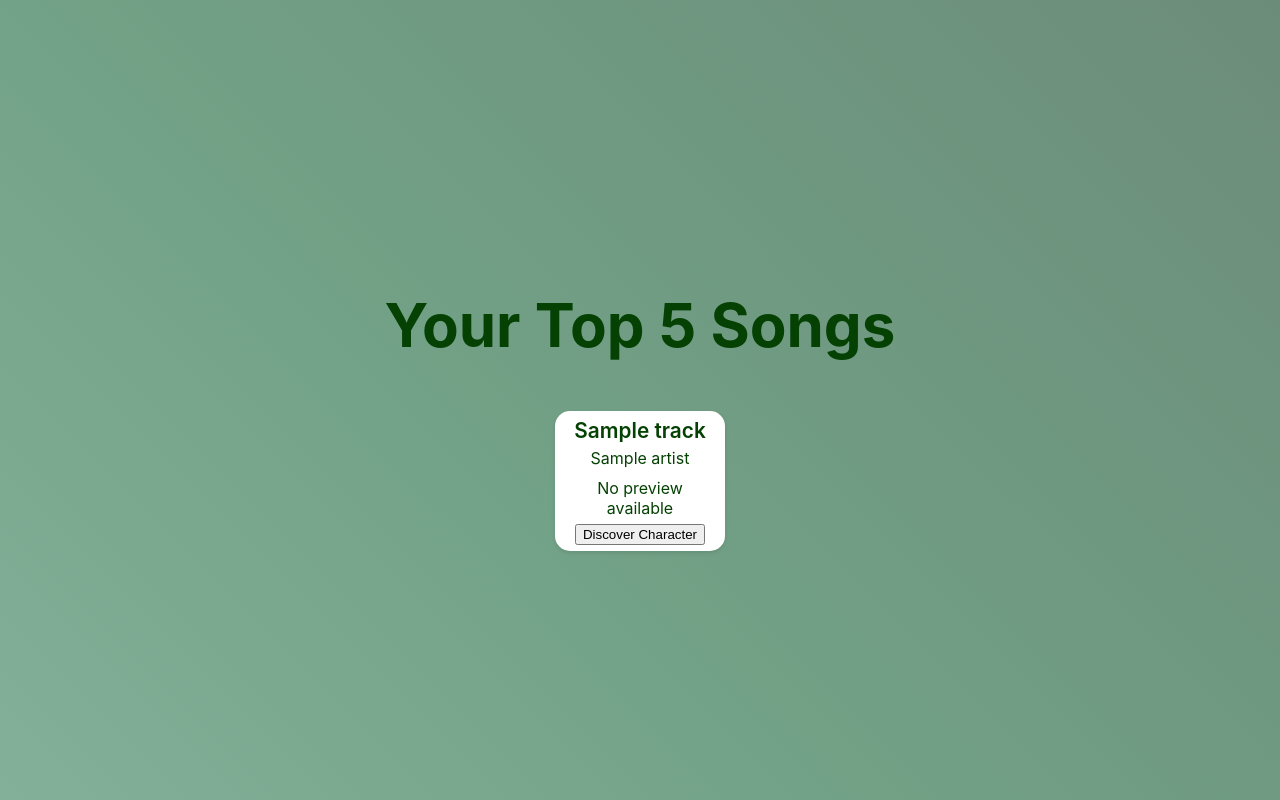
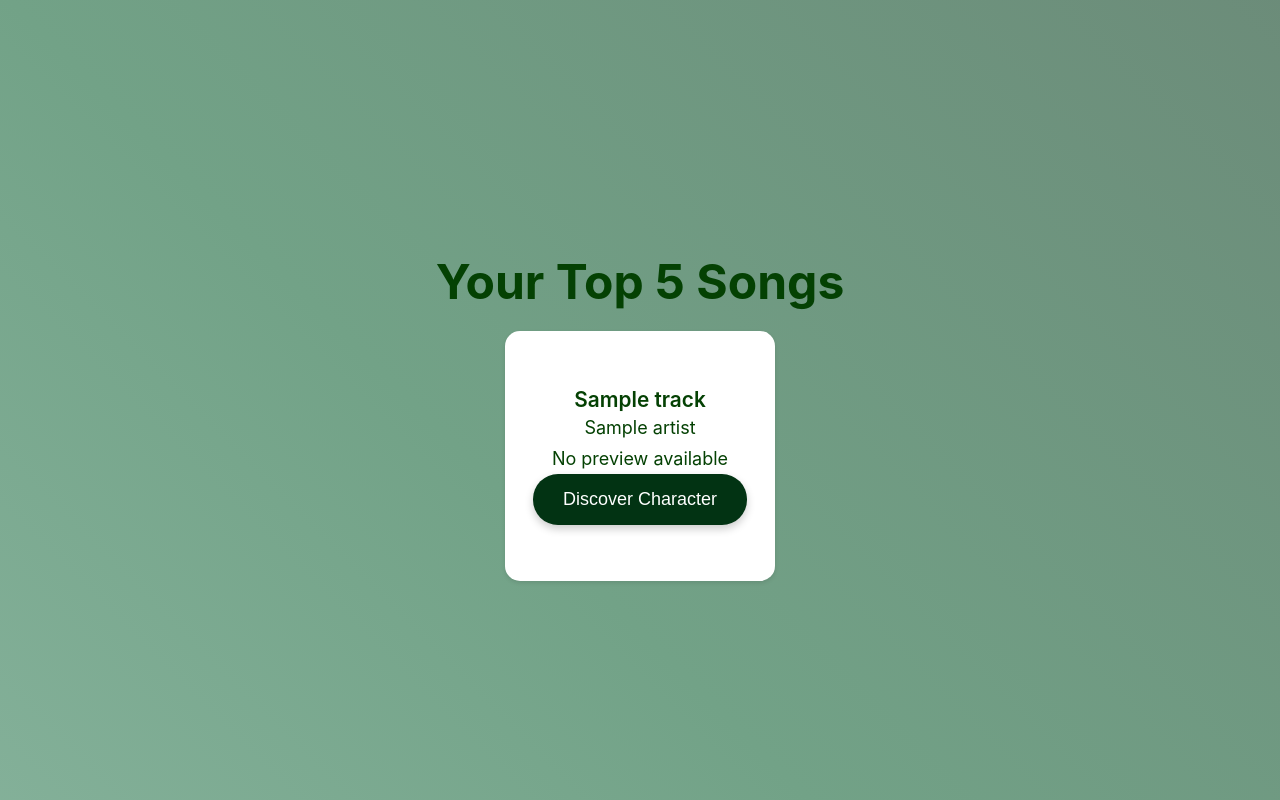
Before and after one commit to srimathivadivel/YourMusicCharacter, a Flask app: template templates/top_songs.html in a window 1280 px wide. Run offline with Flask 3, Linux system fonts and the light colour scheme; the template is opened without the code that fills it: most values are stand-ins (such as "Sample title", 1, 10 or a date in 2020).

Commit message:
cleaned files

```diff
--- a/static/css/top_songs.css
+++ b/static/css/top_songs.css
@@ -1,22 +1,50 @@
 body {
     font-family: -apple-system, BlinkMacSystemFont, "Segoe UI", Roboto, "Helvetica Neue", Arial, sans-serif;
-    margin: 20px;
-    background: linear-gradient(45deg, #d4f7dc, #add2c3, #72a287, #647269);
-    background-size: 400% 400%;
-    animation: gradientAnimation 20s ease infinite;
+    margin: 0;
+    padding: 0;
     display: flex;
     flex-direction: column;
     align-items: center;
     justify-content: center;
-    min-height: 100vh;
-    margin: 0;
-    padding: 0;
+    height: 100vh;
+    background: linear-gradient(45deg, #d4f7dc, #add2c3, #72a287, #647269);
+    background-size: 400% 400%;
+    animation: gradientAnimation 20s ease infinite;
 }
 
 h1 {
     color: #044103;
-    margin-bottom: 50px;
-    font-size: 60px;
+    margin-bottom: 20px;
+    font-size: 48px;
+}
+
+p {
+    color: #044103;
+    margin-bottom: 40px;
+    font-size: 18px;
+    text-align: center;
+}
+
+a {
+    text-decoration: none;
+}
+
+button {
+    font-size: 18px;
+    padding: 15px 30px;
+    color: #ffffff;
+    background-color: #023313;
+    border: none;
+    border-radius: 25px;
+    cursor: pointer;
+    box-shadow: 0 4px 8px rgba(0, 0, 0, 0.2);
+    transition: background-color 0.3s, transform 0.3s, box-shadow 0.3s;
+}
+
+button:hover {
+    background-color: #1AA34A;
+    transform: scale(1.05);
+    box-shadow: 0 8px 16px rgba(0, 0, 0, 0.3);
 }
 
 #tracks {
@@ -32,8 +60,8 @@ h1 {
     align-items: center;
     justify-content: center;
     text-align: center;
-    width: 150px;
-    height: 120px;
+    width: 250px;
+    height: 230px;
     padding: 10px;
     background-color: white;
     border-radius: 15px;
```
Also changed, not shown: templates/index.html (+3 -63 lines), characters.db, src/App.js (deleted), src/index.js (deleted), 1 other file.
